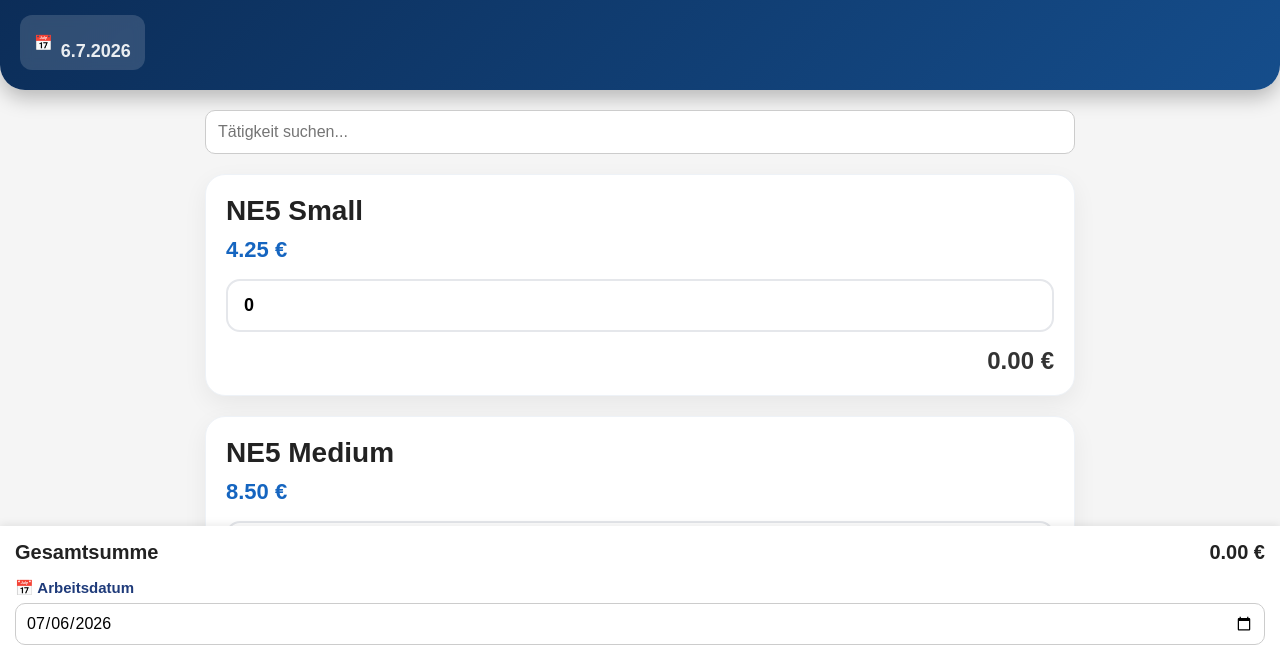
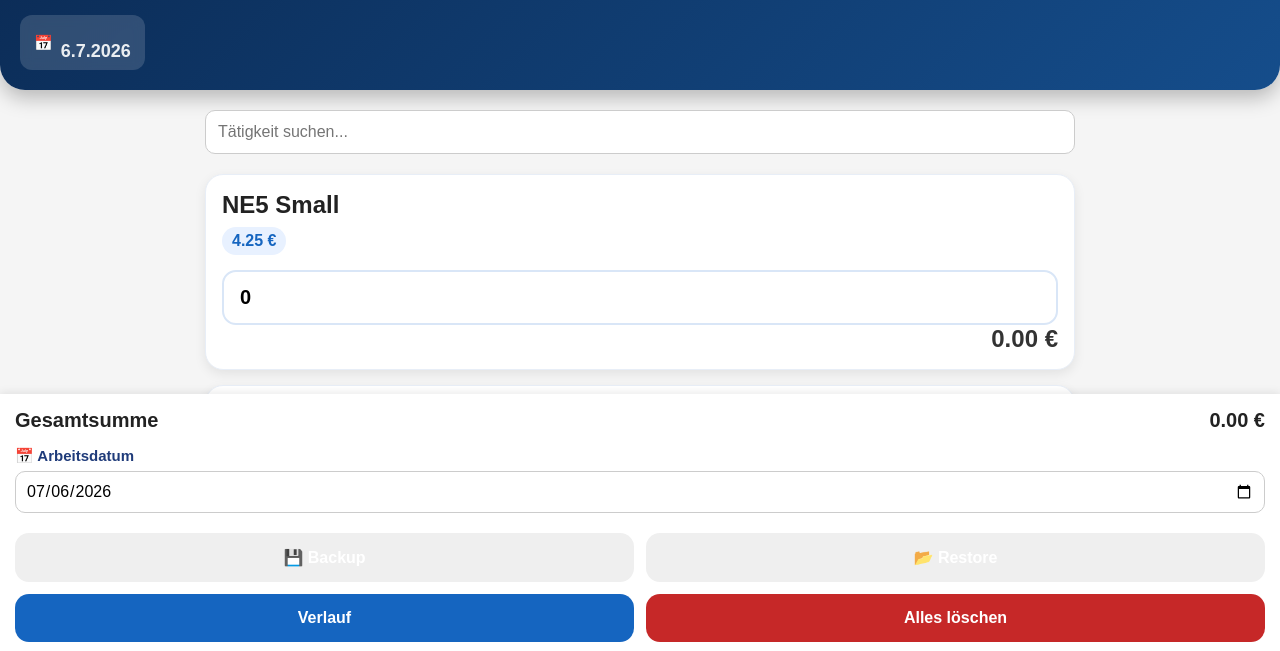
Before and after one commit to majdalmously-sys/techniker-rechner, a plain HTML site: page index.html in a window 1280 px wide. Shown: the part 83-734 px from the top of the page. Drawn offline with Linux system fonts and the light colour scheme.

Commit message:
Update style.css

```diff
--- a/style.css
+++ b/style.css
@@ -38,48 +38,70 @@ body{
 }
 
 .job{
-    background:#ffffff;
-    border-radius:20px;
-    padding:20px;
-    margin-bottom:20px;
+    background:#fff;
+    border-radius:18px;
+   padding:16px;
+   margin-bottom:15px;
 
-    border:1px solid #eef2f7;
+    border:1px solid #e8eef7;
 
-    box-shadow:
-        0 8px 24px rgba(0,0,0,.06);
+    box-shadow:0 4px 12px rgba(0,0,0,.08);
 
-    transition:all .25s ease;
+    transition:
+        transform .2s ease,
+        box-shadow .2s ease;
+}
+
+.job:hover{
+    transform:translateY(-2px);
+    box-shadow:0 10px 22px rgba(0,0,0,.12);
 }
 
 .job h3{
-    font-size:28px;
+    font-size:24px;
     font-weight:700;
-    margin-bottom:10px;
+margin-bottom:8px;
     color:#222;
 }
 
 .price{
+    display:inline-block;
+
+    background:#e8f1ff;
+
     color:#1565C0;
-    font-size:22px;
+
+font-size:16px;
+
     font-weight:700;
-    margin-bottom:16px;
+
+padding:5px 10px;
+
+    border-radius:999px;
+
+    margin-bottom:15px;
 }
 
 .amount{
     width:100%;
     padding:14px 16px;
 
-    border:2px solid #e5e7eb;
+font-size:20px;
+
+    font-weight:600;
+
+    border:2px solid #d9e6f7;
+
     border-radius:14px;
-
-    font-size:18px;
-    font-weight:600;
 
     outline:none;
 
-    transition:.25s;
+    transition:.2s;
+}
 
-    margin-bottom:15px;
+.amount:focus{
+    border-color:#1565C0;
+    box-shadow:0 0 0 4px rgba(21,101,192,.15);
 }
 
 .amount:focus{
@@ -115,18 +137,26 @@ footer{
 }
 
 .buttons{
-    display:flex;
-    gap:10px;
+    display:grid;
+    grid-template-columns:repeat(2,1fr);
+    gap:12px;
+    margin-top:20px;
 }
 
 .buttons button{
-    flex:1;
-    padding:12px;
+    padding:15px;
     border:none;
-    border-radius:10px;
+    border-radius:14px;
     cursor:pointer;
     color:white;
-    font-size:15px;
+    font-size:16px;
+    font-weight:600;
+    transition:.25s;
+}
+
+.buttons button:hover{
+    transform:translateY(-2px);
+    opacity:.9;
 }
 
 #historyButton{
@@ -135,6 +165,7 @@ footer{
 
 #saveButton{
     background:#2E7D32;
+    grid-column:1 / -1;
 }
 
 #clearButton{
```
